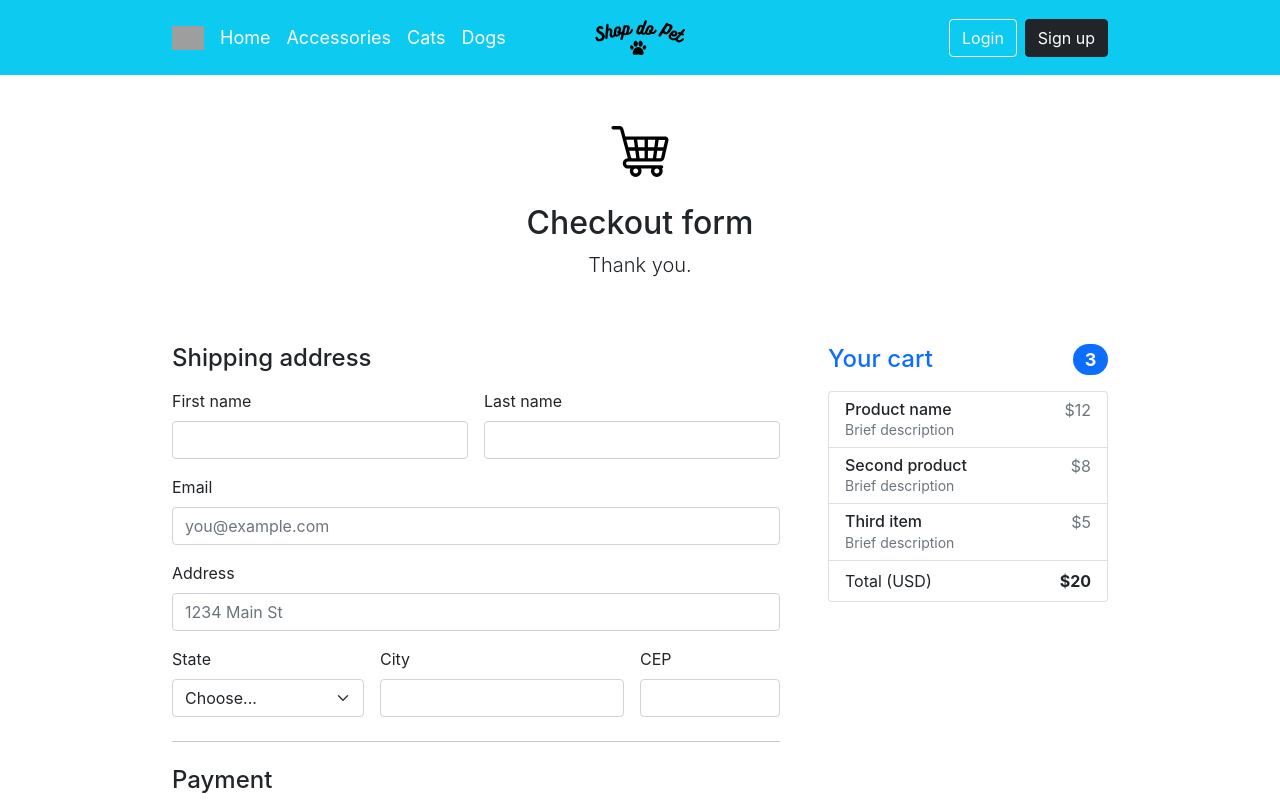
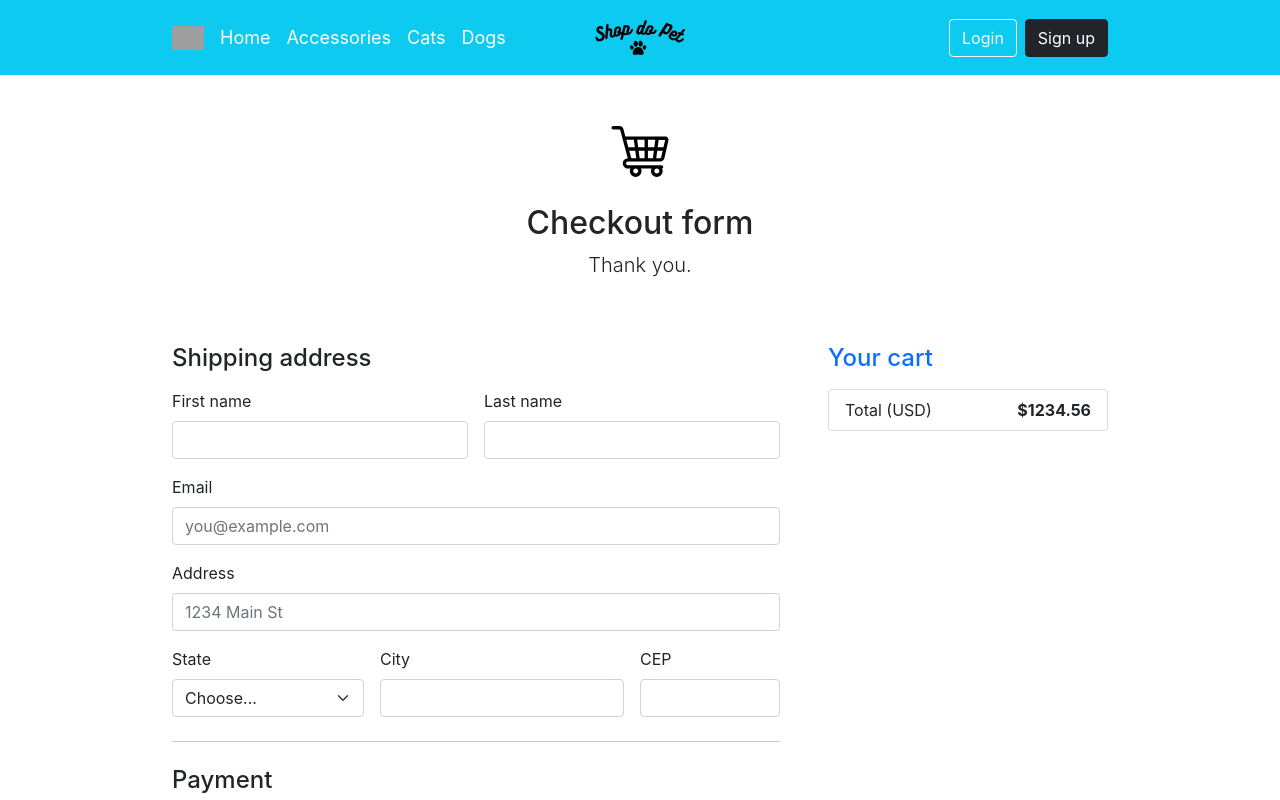
Before and after one commit to cisdeli/projetoWebDev, a React (Create React App) app in the folder frontend/: page /checkout in a window 1280 px wide. Shown: the top 800 px of the page. Built offline with nearby package versions, Linux system fonts and the light colour scheme; grey boxes are pictures that could not be loaded.

Commit message:
Checkout cart functionality

```diff
--- a/frontend/src/components/cartCheckout/checkout.js
+++ b/frontend/src/components/cartCheckout/checkout.js
@@ -3,8 +3,42 @@ import '../../css/checkout.css';
 
 
 import cart from '../../images/logos/cart.svg'
+function Checkout(){
 
-const Checkout = () => (
+    function itemInCart(){
+        return(
+            <li class="list-group-item d-flex justify-content-between lh-sm">
+                <div>
+                    <h6 class="my-0">Name of the product</h6>
+                    <small class="text-muted">Description of the product</small>
+                </div>
+                <span class="text-muted">$1234.56</span>
+            </li>
+        );
+    }
+    function addItemToCart(){
+        let items = [], length = 0;
+        length = sessionStorage.getItem('@item/itemsLength');
+        for(let i = 0; i < length; i++)
+            items.push(itemInCart());
+        return items;
+    }
+
+    function showCartItems(){
+        return (addItemToCart());
+    }
+
+    // auxiliar
+    function addTotal(){
+        return(
+            <li class="list-group-item d-flex justify-content-between">
+                <span>Total (USD)</span>
+                <strong>$1234.56</strong>
+            </li>
+        );
+    }
+
+    return(
         <div class="container">
             <div class="py-5 text-center">
                 <img class="d-block mx-auto mb-4" src={cart} alt="" width="72" height="57" />
@@ -16,34 +50,10 @@ const Checkout = () => (
                 <div class="col-md-5 col-lg-4 order-md-last">
                     <h4 class="d-flex justify-content-between align-items-center mb-3">
                         <span class="text-primary">Your cart</span>
-                    <span class="badge bg-primary rounded-pill">3</span>
                     </h4>
                     <ul class="list-group mb-3">
-                    <li class="list-group-item d-flex justify-content-between lh-sm">
-                        <div>
-                            <h6 class="my-0">Product name</h6>
-                            <small class="text-muted">Brief description</small>
-                        </div>
-                        <span class="text-muted">$12</span>
-                    </li>
-                    <li class="list-group-item d-flex justify-content-between lh-sm">
-                        <div>
-                            <h6 class="my-0">Second product</h6>
-                            <small class="text-muted">Brief description</small>
-                        </div>
-                        <span class="text-muted">$8</span>
-                    </li>
-                    <li class="list-group-item d-flex justify-content-between lh-sm">
-                        <div>
-                            <h6 class="my-0">Third item</h6>
-                            <small class="text-muted">Brief description</small>
-                        </div>
-                        <span class="text-muted">$5</span>
-                    </li>
-                    <li class="list-group-item d-flex justify-content-between">
-                        <span>Total (USD)</span>
-                        <strong>$20</strong>
-                    </li>
+                        {showCartItems()}
+                        {addTotal()}
                     </ul>
                 </div>
                 <div class="col-md-7 col-lg-8">
@@ -53,33 +63,21 @@ const Checkout = () => (
                             <div class="col-sm-6">
                                 <label for="firstName" class="form-label">First name</label>
                                 <input type="text" class="form-control" id="firstName" required />
-                            <div class="invalid-feedback">
-                                Valid first name is required.
-                            </div>
                             </div>
 
                             <div class="col-sm-6">
                                 <label for="lastName" class="form-label">Last name</label>
                                 <input type="text" class="form-control" id="lastName" required />
-                            <div class="invalid-feedback">
-                                Valid last name is required.
-                            </div>
                             </div>
 
                             <div class="col-12">
                                 <label for="email" class="form-label">Email</label>
                                 <input type="email" class="form-control" id="email" placeholder="you@example.com" />
-                            <div class="invalid-feedback">
-                                Please enter a valid email address for shipping updates.
-                            </div>
                             </div>
 
                             <div class="col-12">
                                 <label for="address" class="form-label">Address</label>
                                 <input type="text" class="form-control" id="address" placeholder="1234 Main St" required />
-                            <div class="invalid-feedback">
-                                Please enter your shipping address.
-                            </div>
                             </div>
 
                             <div class="col-md-4">
@@ -88,25 +86,16 @@ const Checkout = () => (
                                     <option value="">Choose...</option>
                                     <option>California</option>
                                 </select>
-                            <div class="invalid-feedback">
-                                Please provide a valid state.
-                            </div>
                             </div>
 
                             <div class="col-md-5">
                                 <label for="city" class="form-label">City</label>
                                 <input type="text" class="form-control" id="firstName" required />
-                            <div class="invalid-feedback">
-                                Please select a valid city.
-                            </div>
                             </div>
 
                             <div class="col-md-3">
                                 <label for="zip" class="form-label">CEP</label>
                                 <input type="text" class="form-control" id="zip" placeholder="" required />
-                            <div class="invalid-feedback">
-                                CEP code required.
-                            </div>
                             </div>
                         </div>
 
@@ -130,33 +119,21 @@ const Checkout = () => (
                                 <label for="cc-name" class="form-label">Name on card</label>
                                 <input type="text" class="form-control" id="cc-name" placeholder="" required />
                                 <small class="text-muted">Full name as displayed on card</small>
-                            <div class="invalid-feedback">
-                                Name on card is required
-                            </div>
                             </div>
 
                             <div class="col-md-6">
                                 <label for="cc-number" class="form-label">Credit card number</label>
                                 <input type="text" class="form-control" id="cc-number" placeholder="" required />
-                            <div class="invalid-feedback">
-                                Credit card number is required
-                            </div>
                             </div>
 
                             <div class="col-md-3">
                                 <label for="cc-expiration" class="form-label">Expiration</label>
                                 <input type="text" class="form-control" id="cc-expiration" placeholder="" required />
-                            <div class="invalid-feedback">
-                                Expiration date required
-                            </div>
                             </div>
 
                             <div class="col-md-3">
                                 <label for="cc-cvv" class="form-label">CVV</label>
                                 <input type="text" class="form-control" id="cc-cvv" placeholder="" required />
-                            <div class="invalid-feedback">
-                                Security code required
-                            </div>
                             </div>
                         </div>
 
@@ -168,22 +145,6 @@ const Checkout = () => (
             </div>
         </div>
     );
-
-// Prevents wrong inputs
-(function() {
-  'use strict'
-  var forms = document.querySelectorAll('.needs-validation')
-  Array.prototype.slice.call(forms)
-    .forEach(function(form) {
-      form.addEventListener('submit', function(event) {
-        if (!form.checkValidity()) {
-          event.preventDefault()
-          event.stopPropagation()
 }
 
-        form.classList.add('was-validated')
-      }, false)
-    })
-})()
-
 export default Checkout;
```
Lines whose indentation alone changed are shown as unchanged.
